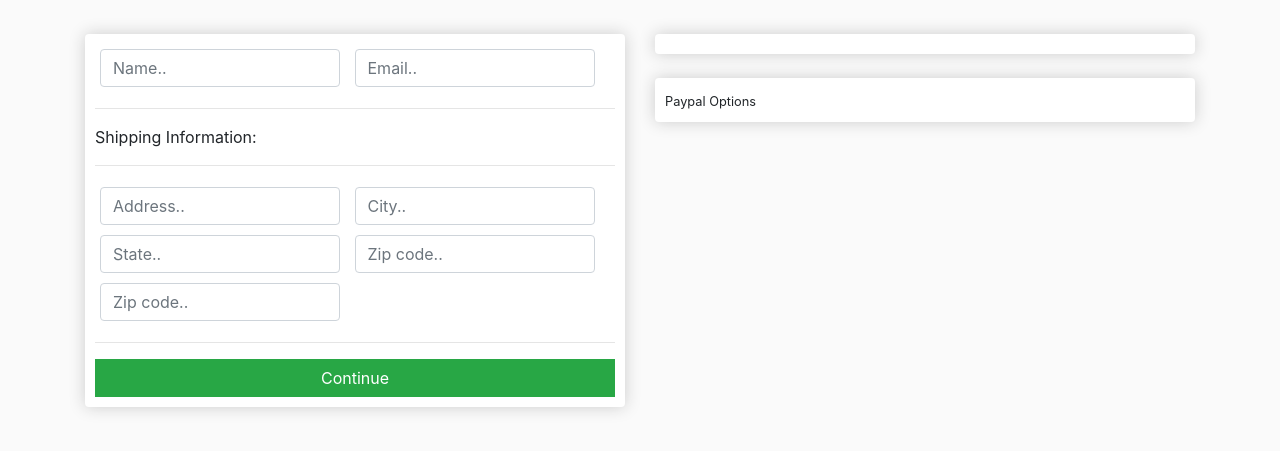
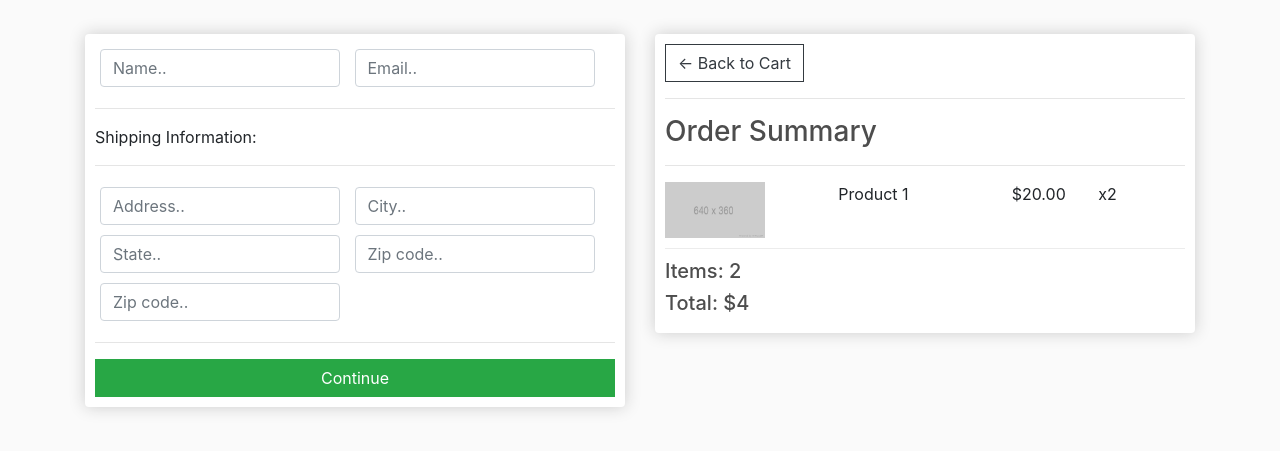
Before and after one commit to bellcastle88/E-commerce-Django, a Django app: page /checkout in a window 1280 px wide. Shown: the part 57-508 px from the top of the page. Run offline with Django 3.2, Linux system fonts and the light colour scheme; some libraries are stand-ins or nearby versions.

Commit message:
feature 10/20

```diff
--- a/store/templates/store/checkout.html
+++ b/store/templates/store/checkout.html
@@ -1,18 +1,18 @@
+
 {% extends 'store/main.html' %}
 {% load static %}
 {% block content %}
-
      <div class="row">
 		<div class="col-lg-6">
 			<div class="box-element" id="form-wrapper">
-            <form id="user-info">
-                <div id="user-info"><div class="form-field">
+				<form id="form">
+					<div id="user-info">
+						<div class="form-field">
 							<input required class="form-control" type="text" name="name" placeholder="Name..">
 						</div>
 						<div class="form-field">
 							<input required class="form-control" type="email" name="email" placeholder="Email..">
 						</div>
-
 					</div>
 
 					<div id="shipping-info">
@@ -40,18 +40,29 @@
 					<input id="form-button" class="btn btn-success btn-block" type="submit" value="Continue">
 				</form>
 			</div>
-    </div>
 
-    <div class="col-lg-6">
-        <div class="box-element" id="form-wrapper">
-        </div>
 			<br>
-
-        <div class="box-element" id="payment-info">
+			<div class="box-element hidden" id="payment-info">
 				<small>Paypal Options</small>
 			</div>
 
 		</div>
+
+		<div class="col-lg-6">
+			<div class="box-element">
+				<a  class="btn btn-outline-dark" href="{% url 'cart' %}">&#x2190; Back to Cart</a>
+				<hr>
+				<h3>Order Summary</h3>
+				<hr>
+				<div class="cart-row">
+					<div style="flex:2"><img class="row-image" src="{% static 'images/placeholder.png' %}"></div>
+					<div style="flex:2"><p>Product 1</p></div>
+					<div style="flex:1"><p>$20.00</p></div>
+					<div style="flex:1"><p>x2</p></div>
 				</div>
-
+				<h5>Items:   2</h5>
+				<h5>Total:   $4</h5>
+			</div>
+		</div>
+	</div>
 {% endblock content %}
```
Lines whose indentation alone changed are shown as unchanged.
